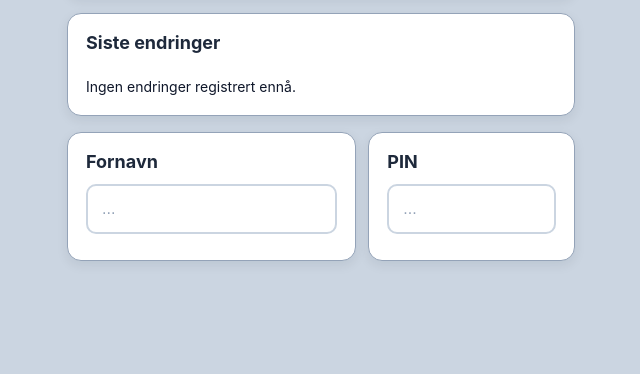
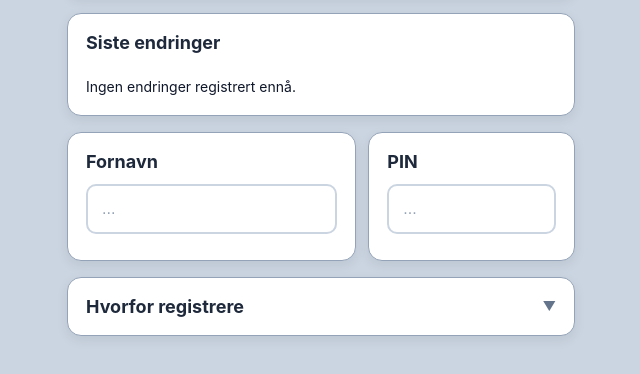
Before and after one commit to sam-ulu/DV14B-G, a plain HTML site: page index.html in a window 1280 px wide. Shown: the part 130-504 px from the top of the page, without its empty margins (319-959 px from the left). Drawn offline with Linux system fonts and the light colour scheme; no server answers.

Commit message:
Refactor index.html with new layout and styles
Updated HTML structure and styles for the application, including new elements for user input and a details section for explanations.

```diff
--- a/index.html
+++ b/index.html
@@ -99,6 +99,42 @@
     }
     .log-user { color: #1e293b; font-weight: 600; }
     .log-time { color: #64748b; font-size: 12px; }
+
+
+    details.card summary {
+      font-size: 18px;
+      font-weight: 700;
+      color: #1e293b;
+      cursor: pointer;
+      list-style: none;
+      display: flex;
+      justify-content: space-between;
+      align-items: center;
+      user-select: none;
+    }
+    details.card summary::-webkit-details-marker,
+    details.card summary::marker {
+      display: none;
+      content: "";
+    }
+    details.card summary::after {
+      content: "▼";
+      font-size: 13px;
+      color: #64748b;
+      transition: transform 0.2s ease;
+    }
+    details.card[open] summary::after {
+      transform: rotate(180deg);
+    }
+    details.card .info-text {
+      margin-top: 12px;
+      padding-top: 12px;
+      border-top: 1px solid #e2e8f0;
+      font-size: 14px;
+      line-height: 1.5;
+      color: #334155;
+    }
+
   </style>
 </head>
 <body>
@@ -124,6 +160,14 @@
       <div class="saved-note" id="pinNote"></div>
     </div>
   </div>
+
+  <details class="card">
+    <summary>Hvorfor registrere</summary>
+    <div class="info-text">
+      Her skriver du forklaringsteksten din om hvorfor man skal registrere når varmekablene slås av og på.
+    </div>
+  </details>
+
   <script type="module">
 
     // NEDENFOR ER DET GJERNE LITT SOM MÅ ENDRES ETTER HJELP FRA AI
```
